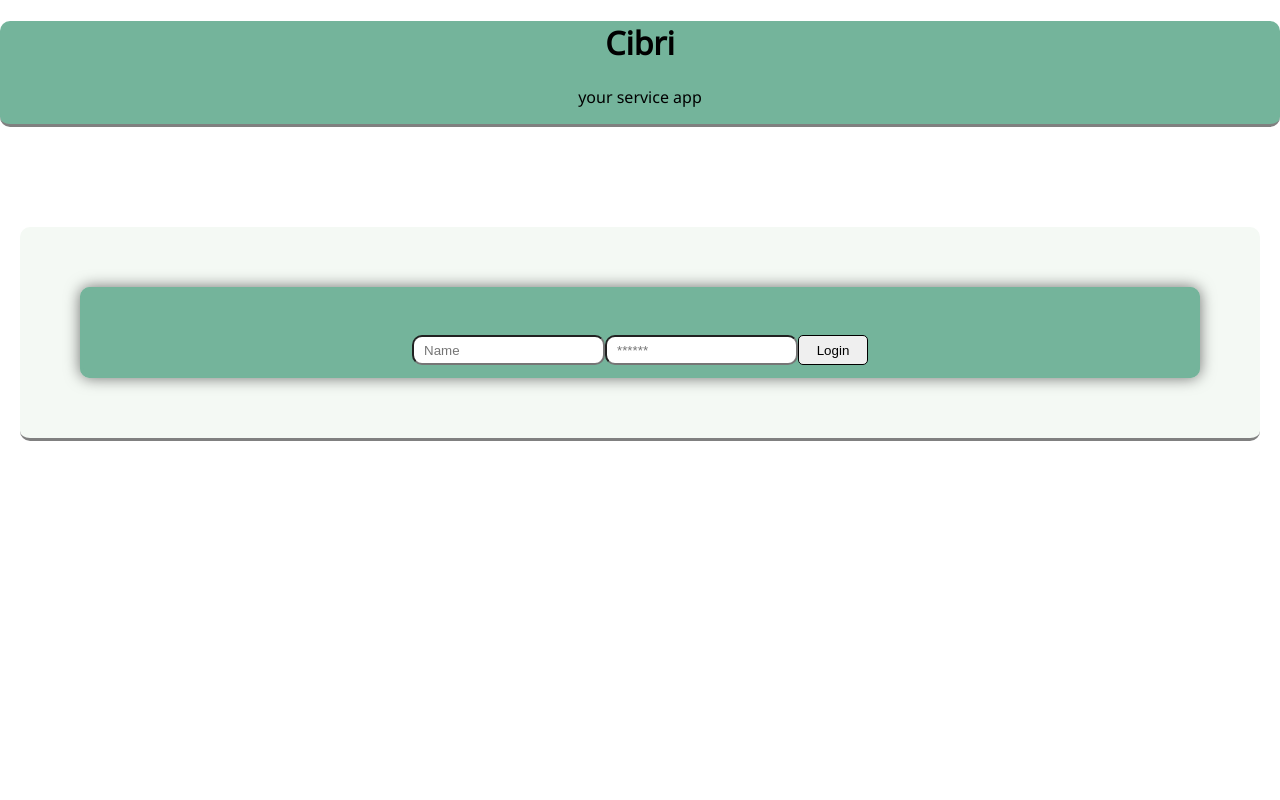
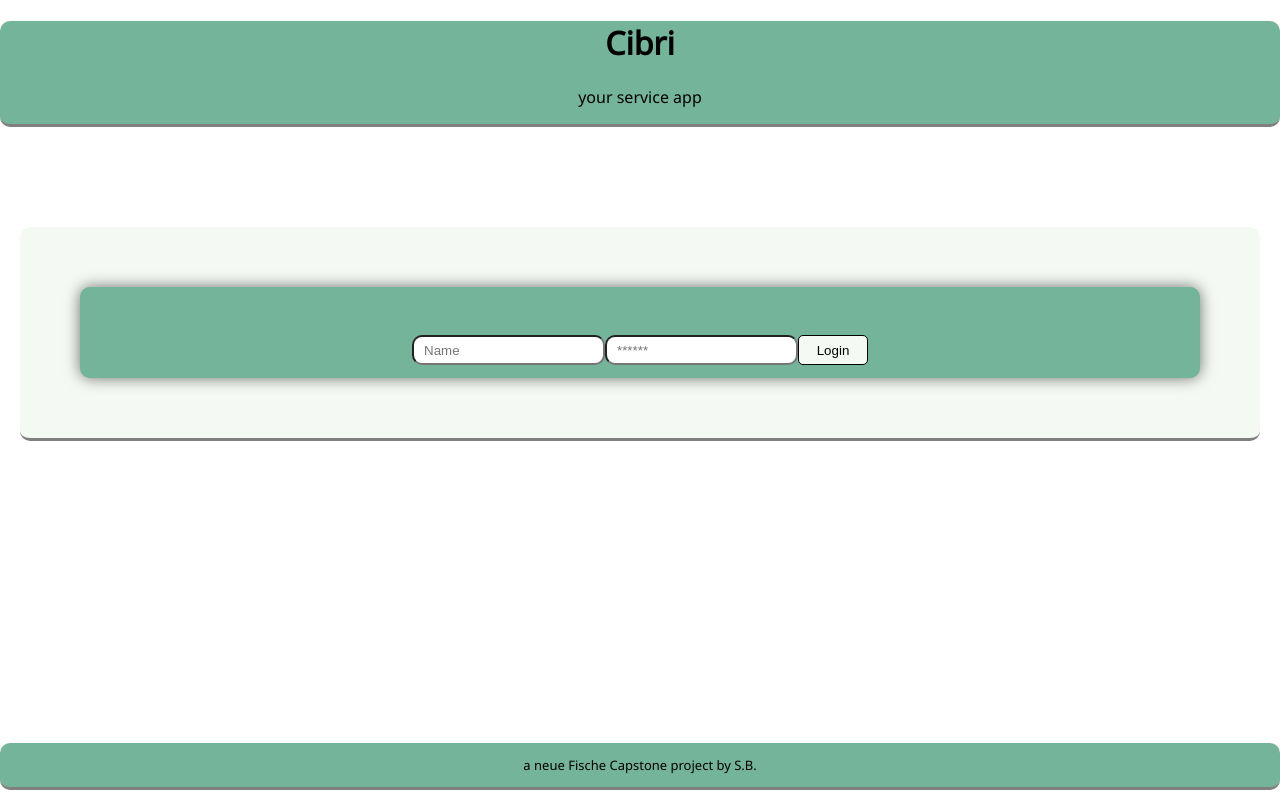
Before and after one commit to SergeBrakow/neuefische-capstone-project-Cibri, a React (Create React App) app: page / in a window 1280 px wide. Built offline with nearby package versions, Linux system fonts and the light colour scheme.

Commit message:
edit error page add information about the app in footer area of login page and error page

```diff
--- a/src/pages/ErrorPage.js
+++ b/src/pages/ErrorPage.js
@@ -1,11 +1,84 @@
 import { useNavigate } from "react-router-dom";
+import styled from "styled-components";
 
 export default function ErrorPage() {
   const navigate = useNavigate();
   return (
     <>
-      <h4>404 Page Not Found</h4>
-      <button onClick={() => navigate("/")}>to login</button>
+      <StyledWelcomeName>
+        <h1>Cibr2i</h1>
+        <p>your service app</p>
+      </StyledWelcomeName>
+      <LoginDiv>
+        <fieldset>
+          <p>error 404 page not found</p>
+          <button onClick={()=> navigate("/")}>to login</button>
+        </fieldset>
+      </LoginDiv>
+      <FooterDiv>
+        <p>a neue Fische Capstone project by S.B. </p>
+      </FooterDiv>
     </>
   );
 }
+
+const StyledWelcomeName = styled.div`
+  background-color: #74b49b ;
+  margin-bottom: 100px;
+  border-bottom: solid;
+  border-bottom-color: gray;
+  border-radius: 10px;
+`
+
+const LoginDiv = styled.section`
+  border-bottom: solid;
+  border-color: gray;
+  border-radius: 10px;
+  margin: 20px;
+  background-color: #f4f9f4 ;
+
+  padding: 40px;
+  fieldset{
+    background-color: #74b49b ;
+    border: 3px solid;
+    border-color: #74b49b;
+    border-radius: 10px;
+    margin: 20px;
+    -webkit-box-shadow: 0px 0px 15px 0px rgba(0,0,0,0.55);
+    box-shadow: 0px 0px 15px 0px rgba(0,0,0,0.55);
+    input{
+      height: 30px;
+      border-radius: 10px;
+      margin-top: 10px;
+      padding-left: 10px;
+    }
+  }
+
+  button {
+    margin-top: 40px;
+    item-align: right;
+    border: 1px solid;
+    border-radius: 5px;
+    width: 70px;
+    height: 35px;
+    background-color: #f4f9f4;
+    &: hover {
+      background-color: white;
+      border: none;
+      -webkit-box-shadow: 0px 0px 24px 5px rgba(0,0,0,0.38);
+      box-shadow: 0px 0px 24px 5px rgba(0,0,0,0.38);;
+    }
+  }
+`
+const FooterDiv = styled.div`
+  background-color: #74b49b ;
+  border-bottom: solid;
+  border-bottom-color: gray;
+  border-radius: 10px;
+  position: fixed;
+  width: 100%;
+  bottom: 10px;
+  p{
+    font-size: small;
+  }
+`
--- a/src/pages/Login.js
+++ b/src/pages/Login.js
@@ -51,6 +51,9 @@ export default function Login() {
             </fieldset>
         </form>
       </LoginDiv>
+      <FooterDiv>
+        <p>a neue Fische Capstone project by S.B. </p>
+      </FooterDiv>
     </div>
   );
 }
@@ -94,5 +97,24 @@ export const LoginDiv = styled.section`
     border-radius: 5px;
     width: 70px;
     height: 30px;
+    background-color: #f4f9f4;
+    &: hover {
+      background-color: white;
+      border: none;
+      -webkit-box-shadow: 0px 0px 24px 5px rgba(0,0,0,0.38);
+      box-shadow: 0px 0px 24px 5px rgba(0,0,0,0.38);;
+    }
   }
 `
+const FooterDiv = styled.div`
+  background-color: #74b49b ;
+  border-bottom: solid;
+  border-bottom-color: gray;
+  border-radius: 10px;
+  position: fixed;
+  width: 100%;
+  bottom: 10px;
+  p{
+    font-size: small;
+  }
+`
```
Lines whose indentation alone changed are shown as unchanged.
